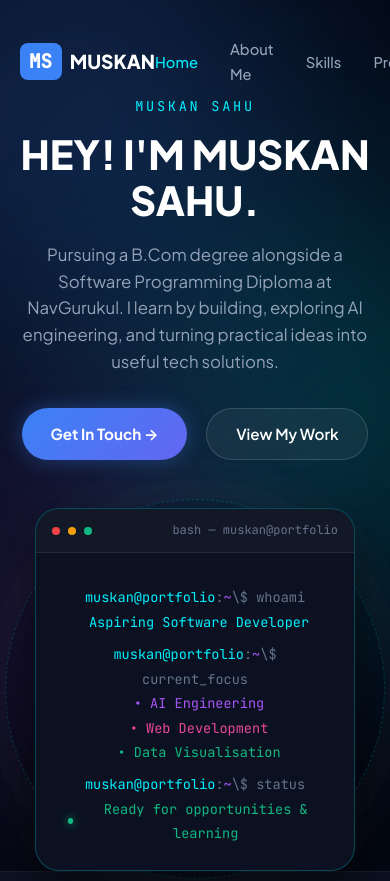
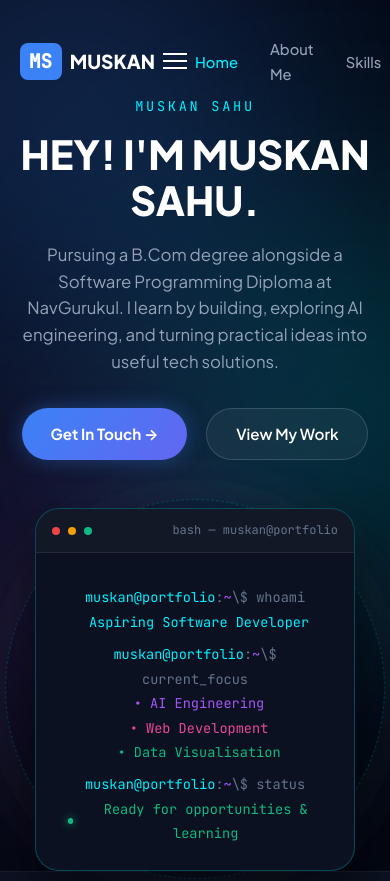
Before and after one commit to muskansahu25-pro/Portfolio, a plain HTML site: page index.html in a window 390 px wide. Shown: the top 881 px of the page. Drawn offline with Linux system fonts and the light colour scheme.

Commit message:
Add hamburger menu button and mobile styles

```diff
--- a/css/style.css
+++ b/css/style.css
@@ -717,6 +717,40 @@ a {
   transform: translateY(0);
 }
 
+.menu-toggle {
+  display: none;
+}
+
+  .menu-toggle {
+    display: block;
+    background: none;
+    border: none;
+    cursor: pointer;
+    padding: 0.5rem;
+  }
+
+  .hamburger,
+  .hamburger::before,
+  .hamburger::after {
+    display: block;
+    width: 24px;
+    height: 2px;
+    background: var(--text-white);
+  }
+
+  .hamburger {
+    position: relative;
+  }
+
+  .hamburger::before,
+  .hamburger::after {
+    content: "";
+    position: absolute;
+    left: 0;
+  }
+
+  .hamburger::before { top: -7px; }
+  .hamburger::after { top: 7px; }
 /* Mobile Responsive */
 @media (max-width: 900px) {
   .hero-container {
--- a/index.html
+++ b/index.html
@@ -30,9 +30,9 @@
         <span class="logo-text">MUSKAN</span>
       </a>
 
-      <!-- <button class="menu-toggle" id="menuToggle" aria-label="Toggle Navigation Menu" aria-expanded="false">
+      <button class="menu-toggle" id="menuToggle" aria-label="Toggle Navigation Menu" aria-expanded="false">
         <span class="hamburger"></span>
-      </button> -->
+      </button>
 
       <nav class="nav-links" id="navLinks" role="navigation">
         <ul>
```
